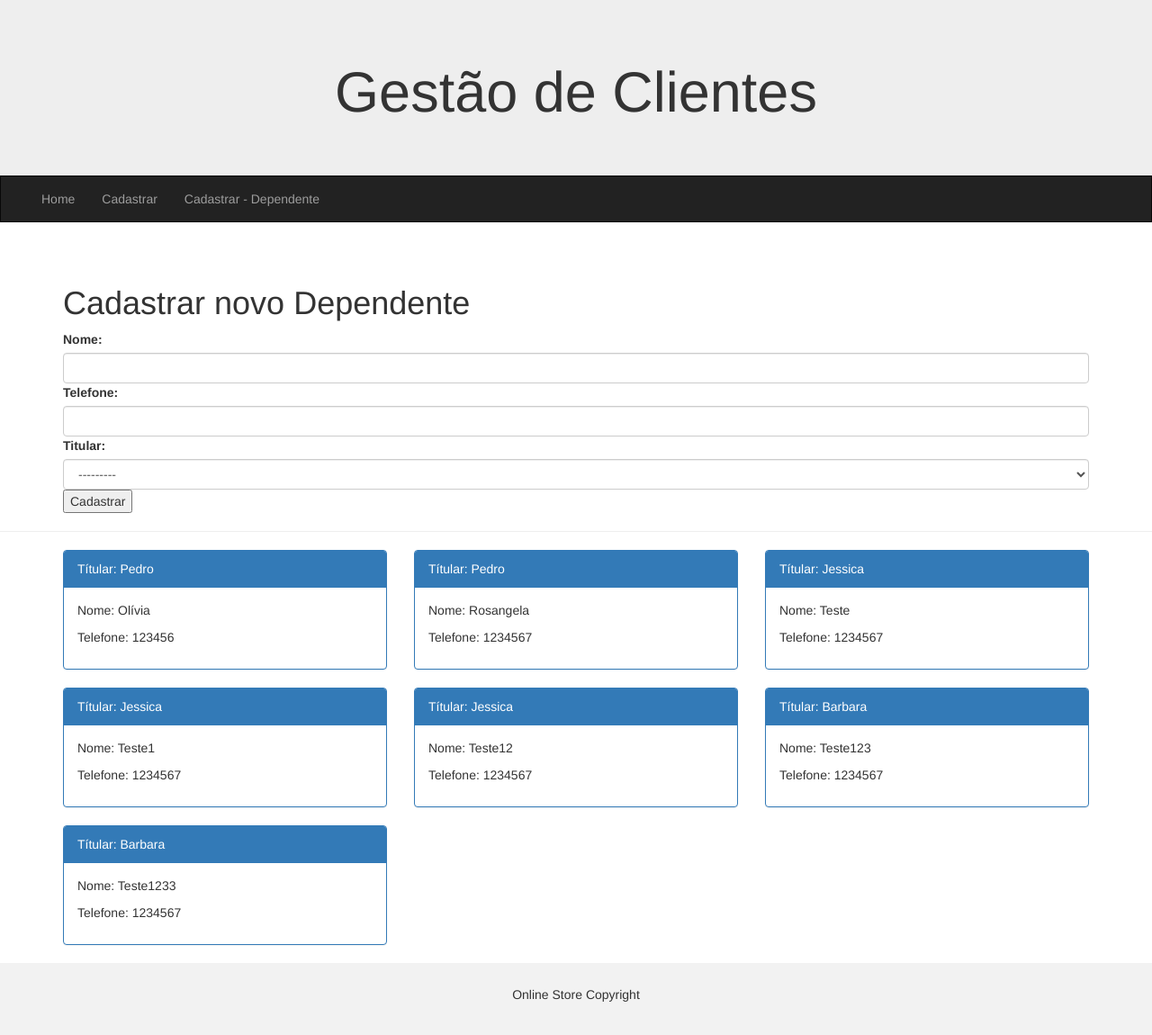
After one commit to pedrolisboaa/Especialista-Django---TreinaWeb, a Django app: page /dependente/ in a window 1280 px wide. The commit adds this page. Shown: the whole page at 90% size. Run offline with Django 3.2, Linux system fonts and the light colour scheme; data comes from the database, SQL or seed files in the repository; both versions use the stored data as it was after the commit; some libraries are stand-ins or nearby versions.

Commit message:
finalizando ORM

```diff
--- a/app/forms.py
+++ b/app/forms.py
@@ -1,5 +1,5 @@
 from django import forms
-from .models import Cliente, Endereco
+from .models import Cliente, Endereco, Dependente
 
 
 class EnderecoForm(forms.ModelForm):
@@ -24,3 +24,15 @@ class ClienteForm(forms.ModelForm):
             'email': forms.EmailInput(attrs={'class': 'form-control'}),
             'profissao': forms.TextInput(attrs={'class': 'form-control'}),
         }
+
+
+class DependenteForm(forms.ModelForm):
+    class Meta:
+        model = Dependente
+        fields = ('nome', 'telefone', 'titular')
+
+        widgets = {
+            'nome': forms.TextInput(attrs={'class': 'form-control'}),
+            'telefone': forms.TextInput(attrs={'class': 'form-control'}),
+            'titular': forms.Select(attrs={'class': 'form-control'}),
+        }
--- a/app/models.py
+++ b/app/models.py
@@ -47,6 +47,23 @@ class Cliente(models.Model):
     profissao = models.CharField(max_length=100, null=False, blank=False)
     endereco = models.ForeignKey(Endereco, on_delete=models.SET_NULL, null=True)
 
+    def __str__(self):
+        return self.nome
+
+
+class Dependente(models.Model):
+    nome = models.CharField(max_length=100)
+    telefone = models.CharField(max_length=50)
+    titular = models.ForeignKey(Cliente, on_delete=models.CASCADE, null=False, blank=False)
 
     def __str__(self):
         return self.nome
+
+
+class Atendente(models.Model):
+    nome = models.CharField(max_length=100)
+    email = models.EmailField()
+    clientes = models.ManyToManyField(to=Cliente, related_name='atendente_cliente')
+
+    def __str__(self):
+        return self.nome
--- a/app/templates/base.html
+++ b/app/templates/base.html
@@ -37,6 +37,7 @@
       <ul class="nav navbar-nav">
         <li><a href="{% url 'index' %}">Home</a></li>
         <li><a href="{% url 'cadastro' %}">Cadastrar</a></li>
+        <li><a href="{% url 'dependente' %}">Cadastrar - Dependente</a></li>
       </ul>
 
     </div>
--- /dev/null
+++ b/app/templates/dependente.html
@@ -0,0 +1,33 @@
+{% extends "base.html" %}
+
+{% block conteudo %}
+    <div class="container">
+        <h1>Cadastrar novo Dependente</h1>
+        <form action="{% url 'dependente' %}" method="POST">
+            {% csrf_token %}
+            {{form}}
+            <button type="submit">Cadastrar</button>
+        </form>
+    </div>
+
+    <hr>
+
+    <div class="container">
+        <div class="row">
+            {% for dependente in dependentes %}
+                <div class="col-sm-4">
+                    <div class="panel panel-primary">
+                        <div class="panel-heading"> Títular: {{ dependente.titular.nome }}</div>
+                        <div class="panel-body">
+                            <p>Nome: {{ dependente.nome }}</p>
+                            <p>Telefone: {{ dependente.telefone }}</p>
+                        </div>
+                    </div>
+                </div>
+            {% endfor %}
+        </div>
+    </div>
+
+
+
+{% endblock conteudo %}
--- a/app/urls.py
+++ b/app/urls.py
@@ -1,9 +1,11 @@
 from django.urls import path
-from .views import index, atualizar, deletar, cadastro
+from .views import index, atualizar, deletar, cadastro, dependente
 
 urlpatterns = [
    path('', index, name='index'),
    path('cadastro/', cadastro, name='cadastro'),
    path('atualizar/<int:id_cliente>', atualizar, name='atualizar'),
    path('deletar/<int:id_cliente>', deletar, name='deletar'),
+
+   path('dependente/', dependente, name='dependente'),
 ]
--- a/app/views.py
+++ b/app/views.py
@@ -1,7 +1,7 @@
 from django.shortcuts import render, redirect
 from django.views.generic import CreateView
-from .models import Cliente, Endereco
-from .forms import ClienteForm, EnderecoForm
+from .models import Cliente, Endereco, Dependente
+from .forms import ClienteForm, EnderecoForm, DependenteForm
 # Create your views here.
 
 def index(request):
@@ -62,6 +62,7 @@ def atualizar(request, id_cliente):
     }
     return render(request, 'atualizar.html', context)
 
+
 def deletar(request, id_cliente):
     cliente = Cliente.objects.get(pk=id_cliente)
     endereco = cliente.endereco
@@ -72,3 +73,29 @@ def deletar(request, id_cliente):
         return redirect('index')
 
     return render(request, 'deletar.html', {'cliente': cliente})
+
+
+def dependente(request):
+
+    dependentes = Dependente.objects.order_by('id')
+
+    form = DependenteForm()
+    context = {
+        'form': form,
+    }
+
+    if request.method == 'POST':
+        form = DependenteForm(request.POST)
+        if form.is_valid():
+            form.save()
+            return redirect('dependente')
+    else:
+          form = DependenteForm()
+
+    context = {
+        'form': form,
+        'dependentes': dependentes,
+    }
+
+
+    return render(request, 'dependente.html', context)
```
Also changed, not shown: app/admin.py (+7 -1 lines), app/migrations/0004_dependente.py (added), app/migrations/0005_atendente.py (added), db.sqlite3.
